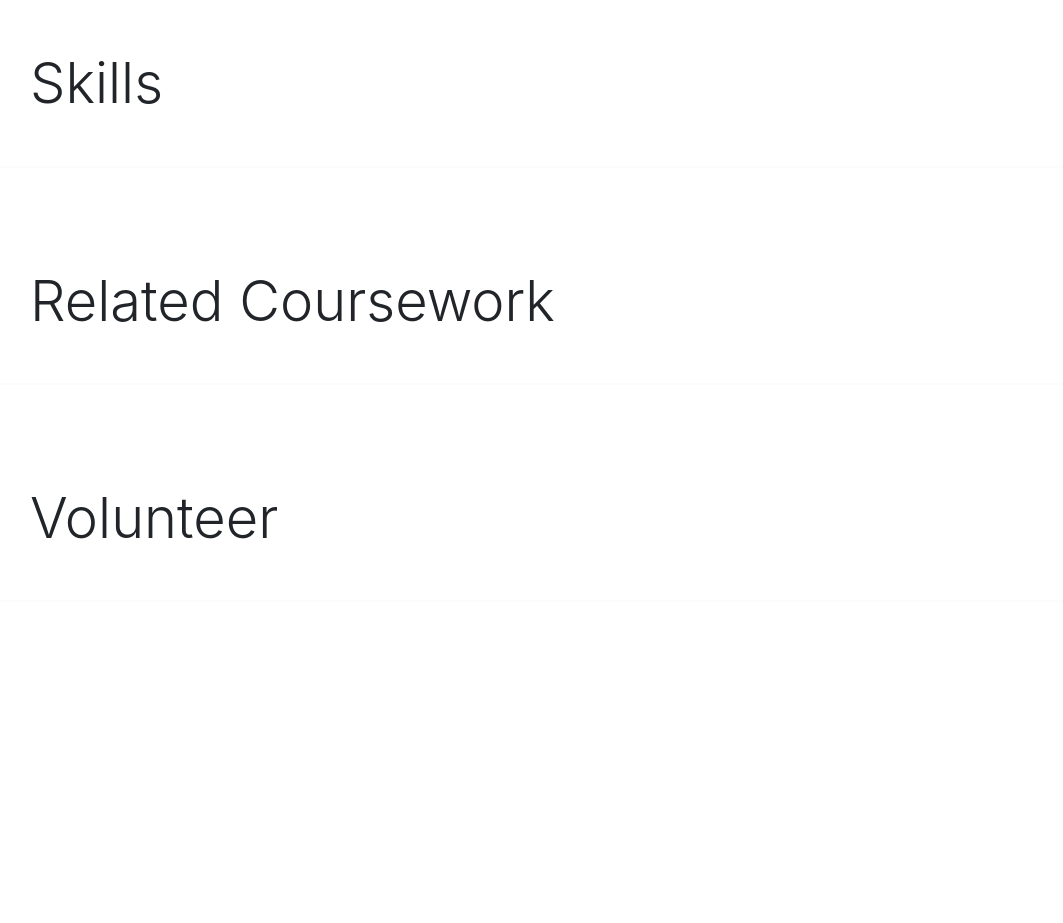
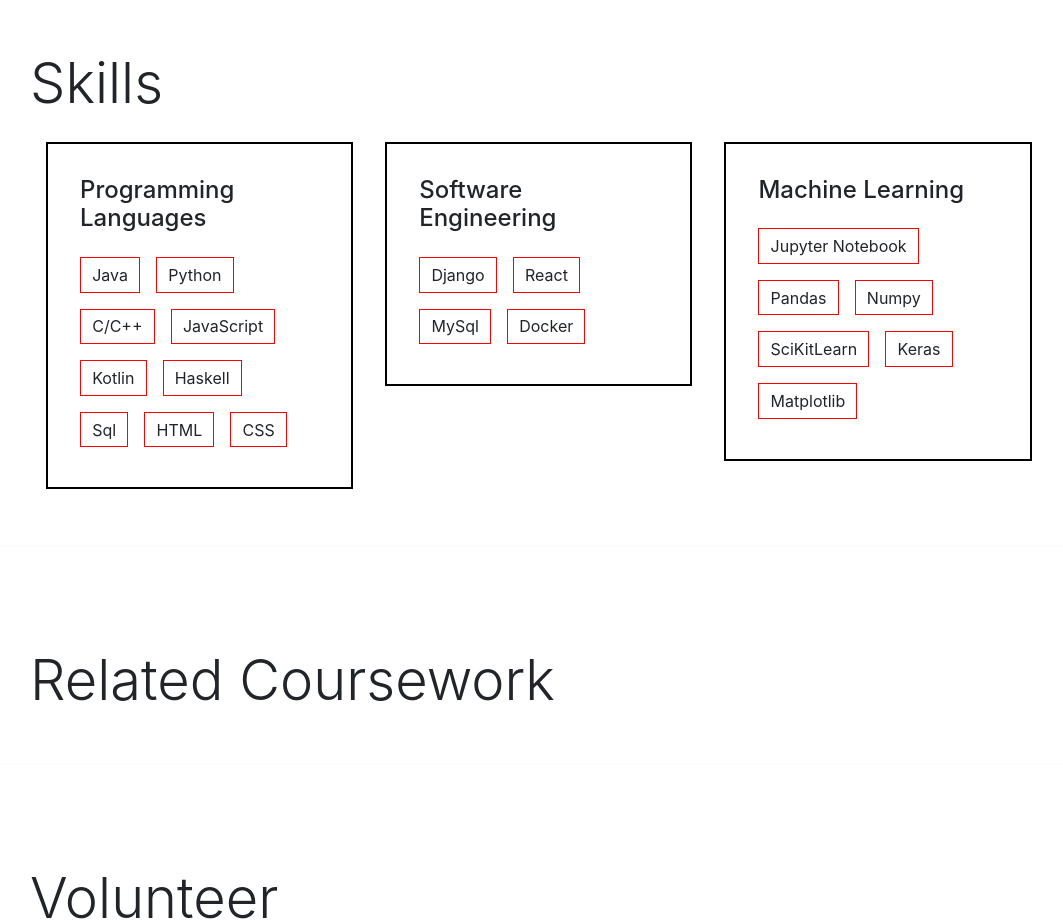
Before and after one commit to jesus-r-mendoza/Portfolio, a React (Create React App) app: page / in a window 1280 px wide. Shown: the part 3040-3963 px from the top of the page, without its empty margins (98-1161 px from the left). Before the commit the page ends 3642 px from the top, so only its background shows below. Built offline with nearby package versions, Linux system fonts and the light colour scheme; no server answers.

Commit message:
changed styling for skiill card which contains skill pills

```diff
--- a/src/components/sections/skills/SkillsSection.js
+++ b/src/components/sections/skills/SkillsSection.js
@@ -1,11 +1,46 @@
 import React from 'react';
+import SkillCard from './SkillCard';
 
 class SkillsSection extends React.Component {
+
+    constructor(props) {
+        super(props);
+        this.state = {
+            skills: [
+                {
+                    id: 1,
+                    name: "Programming Languages",
+                    pills: [
+                        "Java", "Python", "C/C++", "JavaScript", "Kotlin",
+                        "Haskell", "Sql", "HTML", "CSS"
+                    ]
+                },
+                {
+                    id: 2,
+                    name: "Software Engineering",
+                    pills: [
+                        "Django", "React", "MySql", "Docker"
+                    ]
+                },
+                {
+                    id: 3,
+                    name: "Machine Learning",
+                    pills: [
+                        "Jupyter Notebook", "Pandas", "Numpy", "SciKitLearn",
+                        "Keras", "Matplotlib"
+                    ]
+                }
+            ],
+        };
+    }
 
     render() {
         return (
             <div id="skills" className="section">
                 <h2 className="display-4">Skills</h2>
+                <div className="d-flex justify-content-start align-items-start flex-wrap">
+                    {this.state.skills.map( (skill) => <SkillCard skill={skill} /> )}
+                </div>
             </div>
         )
     }
--- a/src/index.css
+++ b/src/index.css
@@ -154,3 +154,26 @@
 .link:hover {
     border-bottom: 2px solid black;
 }
+
+/* Skills */
+
+.skill-card {
+    width: 30%;
+    border: 2px solid black;
+    padding: 2em;
+    margin: 1em;
+    min-width: 18em;
+}
+
+.pills {
+    display: flex;
+    flex-wrap: wrap;
+    justify-content: start;
+    align-items: start;
+}
+
+.skill-pill {
+    border: 1px solid red;
+    padding: .3em .7em;
+    margin: .5em 1em .5em 0;
+}
```
